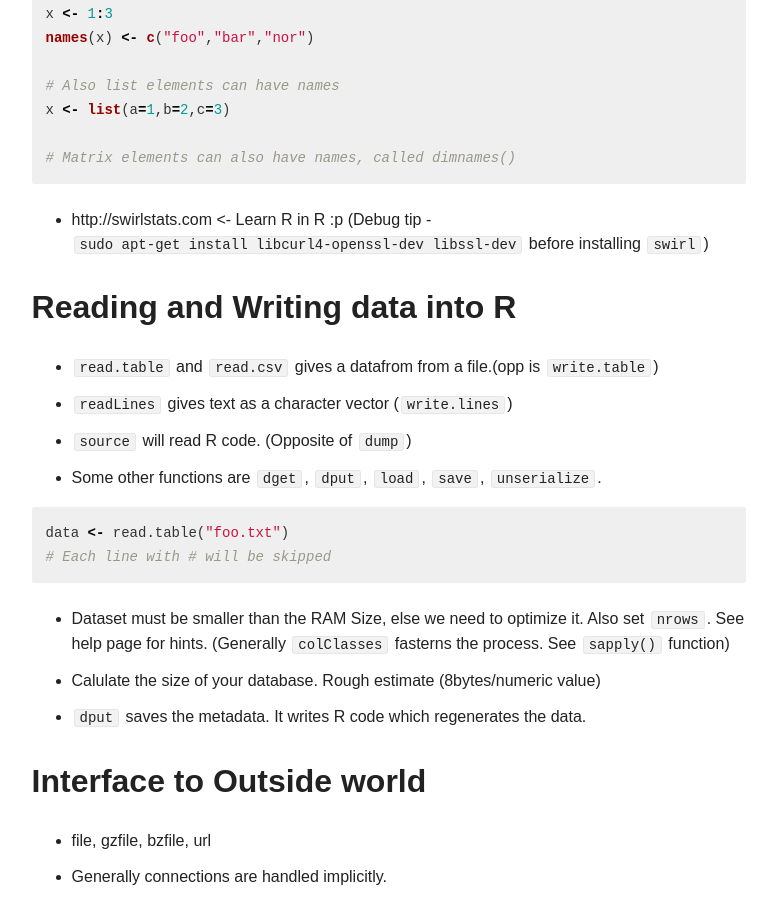
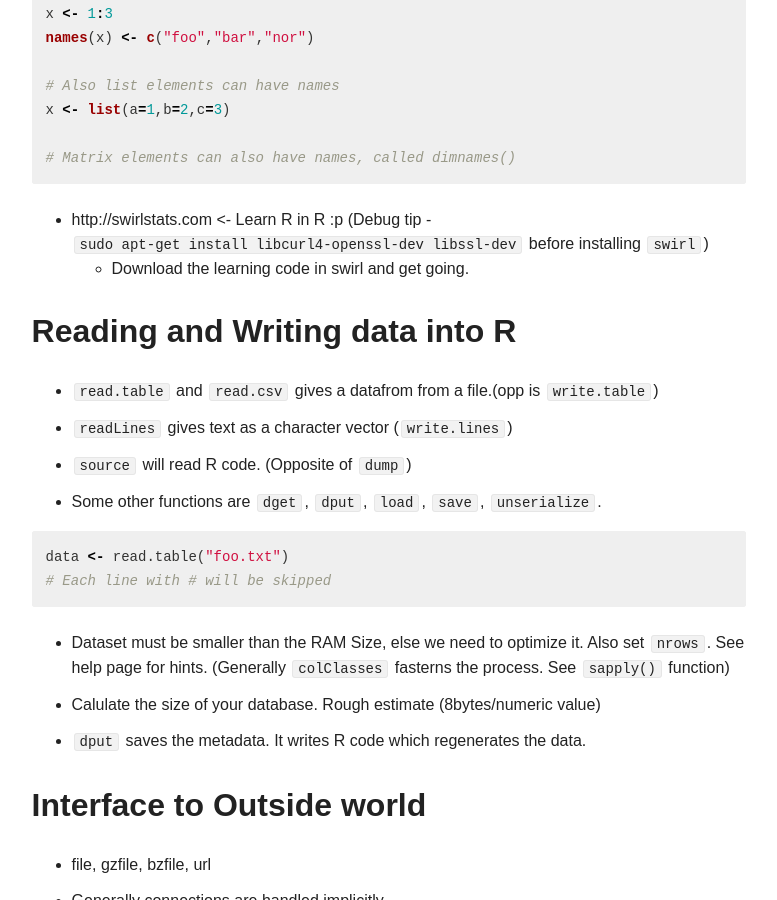
Before and after one commit to rikenshah/rikenshah.github.io, a Jekyll site: the page built from _posts/articles/2017-03-24-data-science-with-R-Part1.md, in a window 1280 px wide and 900 px high, scrolled down 2454 px. Shown: the whole window, without its empty margins (348-1125 px from the left). Built offline with Jekyll 4.4.1, drawn with Linux system fonts in a browser that asks for light colours; nearby versions of some CDN libraries; comment, search, counter and statistics services are not loaded.

```diff
--- a/_posts/articles/2017-03-24-data-science-with-R-Part1.md
+++ b/_posts/articles/2017-03-24-data-science-with-R-Part1.md
@@ -92,6 +92,7 @@
 
 - http://swirlstats.com  <- Learn R in R :p
 (Debug tip - `sudo apt-get install  libcurl4-openssl-dev libssl-dev` before installing `swirl`)
+	- Download the learning code in swirl and get going.
 
 ## Reading and Writing data into R
 
```
